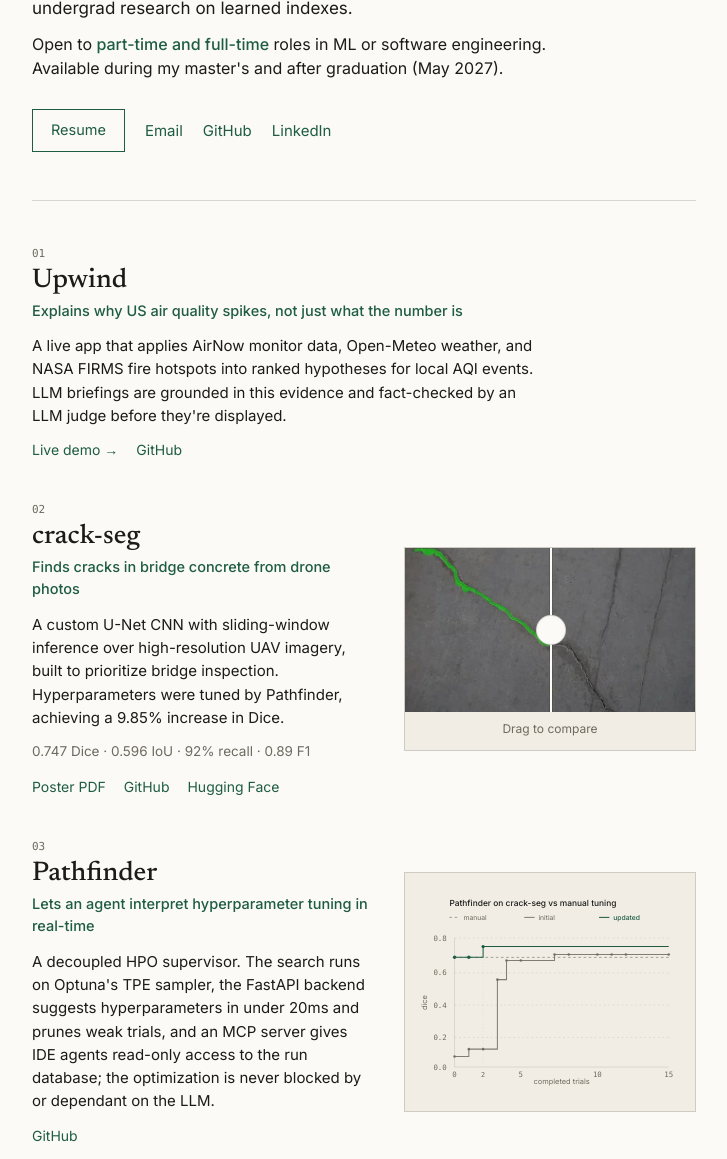
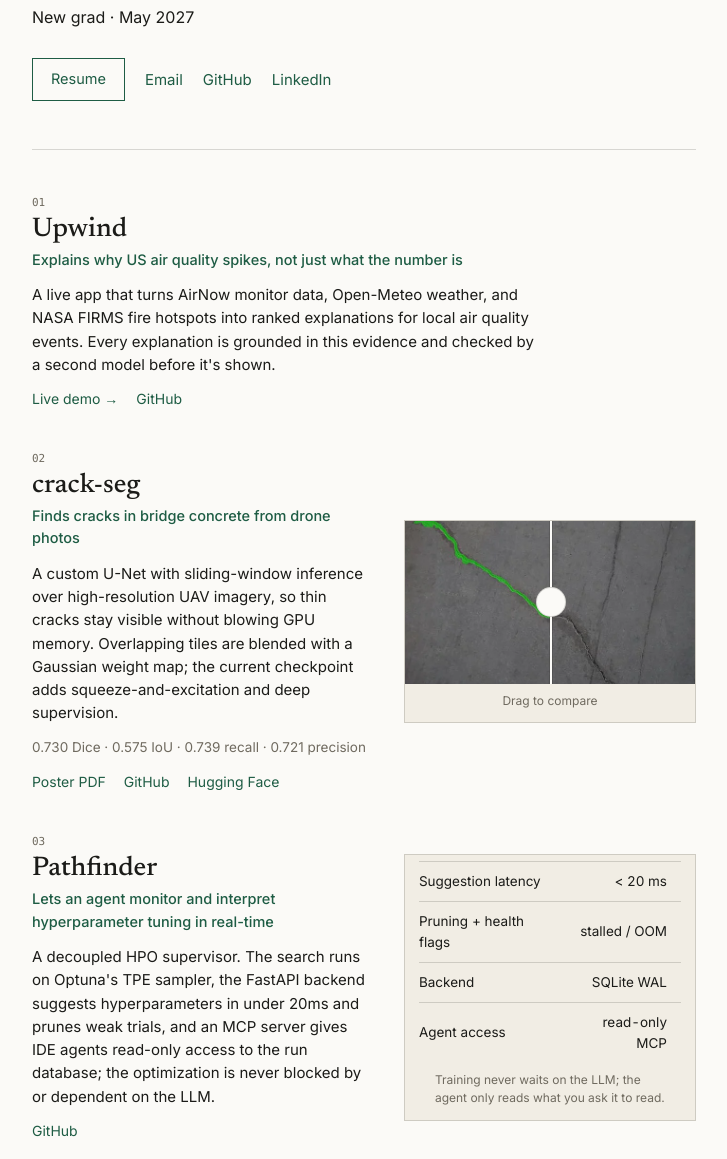
Before and after one commit to Ishaan1402/Ishaan1402.github.io, a website: page index.html in a window 1280 px wide. Shown: the part 313-1472 px from the top of the page, without its empty margins (276-1003 px from the left). Drawn offline with nearby package versions, Linux system fonts and the light colour scheme.

Commit message:
update resume

```diff
--- a/index.html
+++ b/index.html
@@ -40,11 +40,9 @@
             </div>
             <h1 class="name">Ishaan Patel</h1>
             <p class="role">MS Computer Science at NC State</p>
-            <p class="bio">I'm a second-year master's student at NC State working on deep learning systems. Before
-                grad school I spent a year as a full-stack developer at Prometheus Group, two summers as an intern at
-                Fidelity, and a year in undergrad research on learned indexes.</p>
-            <p class="seeking">Open to <em>part-time and full-time</em> roles in ML or software engineering.<br>
-                Available during my master's and after graduation (May 2027).</p>
+            <p class="bio">I'm a software engineer completing my master's at NC State, where I study deep learning systems
+                and distributed systems. I'm seeking full-time backend and applied AI/ML engineering roles.</p>
+            <p class="seeking">New grad &middot; May 2027</p>
             <nav class="ctas" aria-label="Resume and contact">
                 <a class="btn" href="docs/Resume.pdf">Resume</a>
                 <a class="link" href="mailto:ishbhagat02@gmail.com">Email</a>
@@ -59,9 +57,9 @@
                     <span class="idx">01</span>
                     <h2 class="work-name">Upwind</h2>
                     <p class="work-sub">Explains why US air quality spikes, not just what the number is</p>
-                    <p class="work-desc">A live app that applies AirNow monitor data, Open-Meteo weather, and NASA FIRMS
-                        fire hotspots into ranked hypotheses for local AQI events. LLM briefings are
-                        grounded in this evidence and fact-checked by an LLM judge before they're displayed.</p>
+                    <p class="work-desc">A live app that turns AirNow monitor data, Open-Meteo weather, and NASA FIRMS
+                        fire hotspots into ranked explanations for local air quality events. Every explanation is
+                        grounded in this evidence and checked by a second model before it's shown.</p>
                     <p class="work-links"><a href="https://getupwind.me">Live demo &rarr;</a> <a
                             href="https://github.com/Ishaan1402/upwind">GitHub</a></p>
                 </div>
@@ -72,9 +70,10 @@
                     <span class="idx">02</span>
                     <h2 class="work-name">crack-seg</h2>
                     <p class="work-sub">Finds cracks in bridge concrete from drone photos</p>
-                    <p class="work-desc">A custom U-Net CNN with sliding-window inference over high-resolution UAV imagery,
-                        built to prioritize bridge inspection. Hyperparameters were tuned by Pathfinder, achieving a 9.85% increase in Dice.</p>
-                    <p class="work-metrics">0.747 Dice &middot; 0.596 IoU &middot; 92% recall &middot; 0.89 F1</p>
+                    <p class="work-desc">A custom U-Net with sliding-window inference over high-resolution UAV imagery,
+                        so thin cracks stay visible without blowing GPU memory. Overlapping tiles are blended with a
+                        Gaussian weight map; the current checkpoint adds squeeze-and-excitation and deep supervision.</p>
+                    <p class="work-metrics">0.730 Dice &middot; 0.575 IoU &middot; 0.739 recall &middot; 0.721 precision</p>
                     <p class="work-links"><a href="writing/artifacts/bridge_crack_detection_poster_final.pdf">Poster PDF</a>
                         <a href="https://github.com/Ishaan1402/crack-seg">GitHub</a> <a
                             href="https://huggingface.co/ishaan1402/crack-seg">Hugging Face</a> </p>
@@ -98,58 +97,24 @@
                 <div class="work-copy">
                     <span class="idx">03</span>
                     <h2 class="work-name">Pathfinder</h2>
-                    <p class="work-sub">Lets an agent interpret hyperparameter tuning in real-time</p>
+                    <p class="work-sub">Lets an agent monitor and interpret hyperparameter tuning in real-time</p>
                     <p class="work-desc">A decoupled HPO supervisor. The search runs on Optuna's TPE
                         sampler, the FastAPI backend suggests
                         hyperparameters in under 20ms and prunes weak trials, and an MCP server gives IDE agents
-                        read-only access to the run database; the optimization is never blocked by or dependant on the LLM.
+                        read-only access to the run database; the optimization is never blocked by or dependent on the LLM.
                     </p>
                     <p class="work-links"><a href="https://github.com/Ishaan1402/pathfinder">GitHub</a></p>
                 </div>
-                <div class="work-visual">
-                    <svg class="hpo-chart" viewBox="0 0 400 320" role="img"
-                        aria-label="Pathfinder on crack-seg vs manual tuning: manual baseline reaches 0.680, the initial run peaks at 0.698 over 12 completed trials, and the updated run reaches 0.747 in 3 trials with 27 later trials pruned">
-                        <text x="44" y="26" fill="var(--ink)" font-size="13" font-weight="500">Pathfinder on crack-seg vs manual tuning</text>
-                        <line x1="44" y1="44" x2="60" y2="44" stroke="var(--muted)" stroke-width="1.2" stroke-dasharray="4 4" opacity="0.75"/>
-                        <text x="66" y="48" fill="var(--muted)" font-size="10.5">manual</text>
-                        <line x1="160" y1="44" x2="176" y2="44" stroke="var(--muted)" stroke-width="1.6" opacity="0.85"/>
-                        <text x="182" y="48" fill="var(--muted)" font-size="10.5">initial</text>
-                        <line x1="276" y1="44" x2="292" y2="44" stroke="var(--accent)" stroke-width="1.6"/>
-                        <text x="298" y="48" fill="var(--accent)" font-size="10.5" font-weight="500">updated</text>
-                        <line x1="52" y1="276" x2="384" y2="276" stroke="var(--line)" stroke-width="1"/>
-                        <line x1="52" y1="76" x2="52" y2="276" stroke="var(--line)" stroke-width="1"/>
-                        <line x1="52" y1="230" x2="384" y2="230" stroke="var(--line)" stroke-width="0.8" stroke-dasharray="3 4"/>
-                        <line x1="52" y1="180" x2="384" y2="180" stroke="var(--line)" stroke-width="0.8" stroke-dasharray="3 4"/>
-                        <line x1="52" y1="130" x2="384" y2="130" stroke="var(--line)" stroke-width="0.8" stroke-dasharray="3 4"/>
-                        <line x1="52" y1="76" x2="384" y2="76" stroke="var(--line)" stroke-width="0.8" stroke-dasharray="3 4"/>
-                        <text x="40" y="280" fill="var(--muted)" font-family="var(--mono)" font-size="11.5" text-anchor="end">0.0</text>
-                        <text x="40" y="234" fill="var(--muted)" font-family="var(--mono)" font-size="11.5" text-anchor="end">0.2</text>
-                        <text x="40" y="184" fill="var(--muted)" font-family="var(--mono)" font-size="11.5" text-anchor="end">0.4</text>
-                        <text x="40" y="134" fill="var(--muted)" font-family="var(--mono)" font-size="11.5" text-anchor="end">0.6</text>
-                        <text x="40" y="80" fill="var(--muted)" font-family="var(--mono)" font-size="11.5" text-anchor="end">0.8</text>
-                        <text x="10" y="176" fill="var(--muted)" font-size="11.5" text-anchor="middle" transform="rotate(-90 10 176)">dice</text>
-                        <text x="52" y="292" fill="var(--muted)" font-family="var(--mono)" font-size="11.5" text-anchor="middle">0</text>
-                        <text x="96.27" y="292" fill="var(--muted)" font-family="var(--mono)" font-size="10.5" text-anchor="middle">2</text>
-                        <text x="154.67" y="292" fill="var(--muted)" font-family="var(--mono)" font-size="11.5" text-anchor="middle">5</text>
-                        <text x="273.33" y="292" fill="var(--muted)" font-family="var(--mono)" font-size="11.5" text-anchor="middle">10</text>
-                        <text x="384" y="292" fill="var(--muted)" font-family="var(--mono)" font-size="11.5" text-anchor="middle">15</text>
-                        <text x="218" y="302" fill="var(--muted)" font-size="11.5" text-anchor="middle">completed trials</text>
-                        <line x1="52" y1="106" x2="384" y2="106" stroke="var(--muted)" stroke-width="1.2" stroke-dasharray="4 4" opacity="0.75"/>
-                        <line x1="96.27" y1="89.25" x2="96.27" y2="276" stroke="var(--line)" stroke-width="0.8" stroke-dasharray="2 3" opacity="0.6"/>
-                        <polyline points="52,259.65 74.13,259.65 74.13,248.2 118.4,248.2 118.4,140.48 132.53,140.48 132.53,110.88 206.93,110.88 206.93,101.6 384,101.6"
-                            fill="none" stroke="var(--muted)" stroke-width="1.6" opacity="0.85"/>
-                        <g fill="var(--muted)" opacity="0.9">
-                            <circle cx="52" cy="259.65" r="2"/><circle cx="74.13" cy="248.2" r="2"/><circle cx="96.27" cy="248.2" r="2"/>
-                            <circle cx="118.4" cy="140.48" r="2"/><circle cx="132.53" cy="110.88" r="2"/><circle cx="154.67" cy="110.88" r="2"/>
-                            <circle cx="206.93" cy="101.6" r="2"/><circle cx="229.07" cy="101.6" r="2"/><circle cx="273.33" cy="101.6" r="2"/>
-                            <circle cx="295.47" cy="101.6" r="2"/><circle cx="317.6" cy="101.6" r="2"/><circle cx="384" cy="101.6" r="2"/>
-                        </g>
-                        <polyline points="52,105.73 96.27,105.73 96.27,89.25 384,89.25"
-                            fill="none" stroke="var(--accent)" stroke-width="1.6"/>
-                        <g fill="var(--accent)">
-                            <circle cx="52" cy="105.73" r="2.6"/><circle cx="74.13" cy="105.73" r="2.6"/><circle cx="96.27" cy="89.25" r="2.6"/>
-                        </g>
-                    </svg>
+                <div class="work-visual table-visual">
+                    <table class="quiet-table">
+                        <tbody>
+                            <tr><td>Suggestion latency</td><td class="num">&lt; 20 ms</td></tr>
+                            <tr><td>Pruning + health flags</td><td class="num">stalled / OOM</td></tr>
+                            <tr><td>Backend</td><td class="num">SQLite WAL</td></tr>
+                            <tr><td>Agent access</td><td class="num">read-only MCP</td></tr>
+                        </tbody>
+                    </table>
+                    <p class="visual-note">Training never waits on the LLM; the agent only reads what you ask it to read.</p>
                 </div>
             </article>
 
@@ -186,9 +151,8 @@
                 <div>
                     <p class="exp-org">Prometheus Group</p>
                     <p class="exp-role">Full-stack developer &middot; C#/.NET, React</p>
-                    <p class="exp-line">Full-stack development on the flagship product in C#/.NET and React with
-                        Domain-Driven Design refactors; also built the testing framework that cut regression time by
-                        40%.</p>
+                    <p class="exp-line">Full-stack development in C#/.NET and React, plus the automated testing
+                        framework that cut regression time by 40%.</p>
                 </div>
             </div>
             <div class="exp-row">
@@ -214,8 +178,8 @@
                 <div>
                     <p class="exp-org">Fidelity Investments</p>
                     <p class="exp-role">Software engineer intern &middot; Java, Spring Boot, AWS</p>
-                    <p class="exp-line">REST APIs and AWS Lambda functions for the Fidelity Bloom debit card roundup
-                        feature.</p>
+                    <p class="exp-line">Extended Fidelity Bloom's Round Up feature with percentage and custom dollar
+                        amounts; built user-preference REST APIs on AWS Lambda.</p>
                 </div>
             </div>
             <div class="edu-divider"></div>
```
Also changed, not shown: 1 other file.
